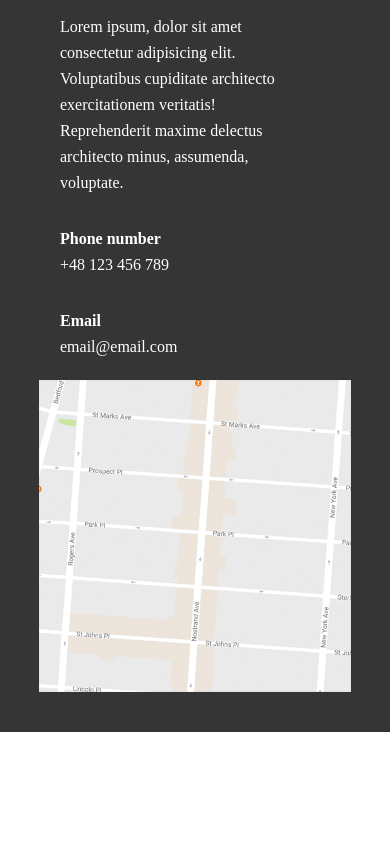
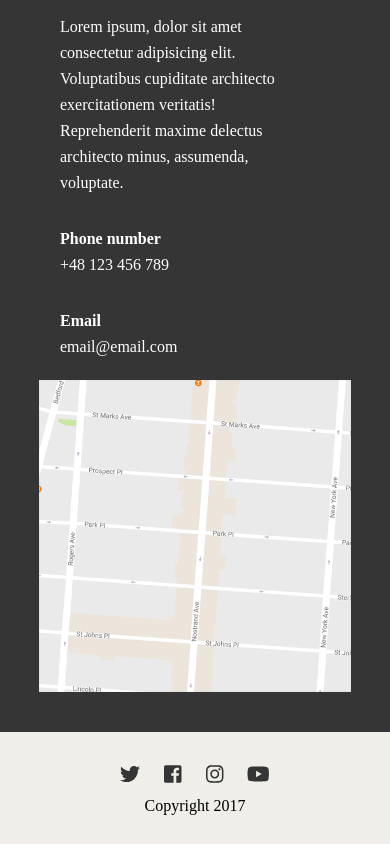
Before and after one commit to marcin-zybura/company-website, a website: page index.html in a window 390 px wide. Shown: the part 5779-6623 px from the top of the page. Before the commit the page ends 6511 px from the top, so only its background shows below. Drawn offline with Linux system fonts and the light colour scheme.

Commit message:
footer responsiveness

```diff
--- a/index.html
+++ b/index.html
@@ -183,7 +183,7 @@
       </div>
     </section>
 
-    <!-- <footer class="footer">
+    <footer class="footer">
       <div class="footer__inner-container">
         <div class="media-container">
           <a class="media-icon-container" href="">
@@ -204,7 +204,7 @@
           Copyright 2017
         </div>
       </div>
-    </footer> -->
+    </footer>
 
     <script src="node_modules/@fortawesome/fontawesome-free/js/all.js"></script>
   </body>
--- a/scss/_footer.scss
+++ b/scss/_footer.scss
@@ -20,3 +20,20 @@
 .media-icon {
   color: $media-icon-color;
 }
+
+@media (max-width: 1050px) {
+  .footer {
+    padding: 0 20px;
+  }
+}
+
+@media (max-width: 400px) {
+  .footer__inner-container {
+    align-items: center;
+    flex-direction: column;
+  }
+
+  .media-container {
+    margin-bottom: 10px;
+  }
+}
```
Also changed, not shown: css/style.css.
